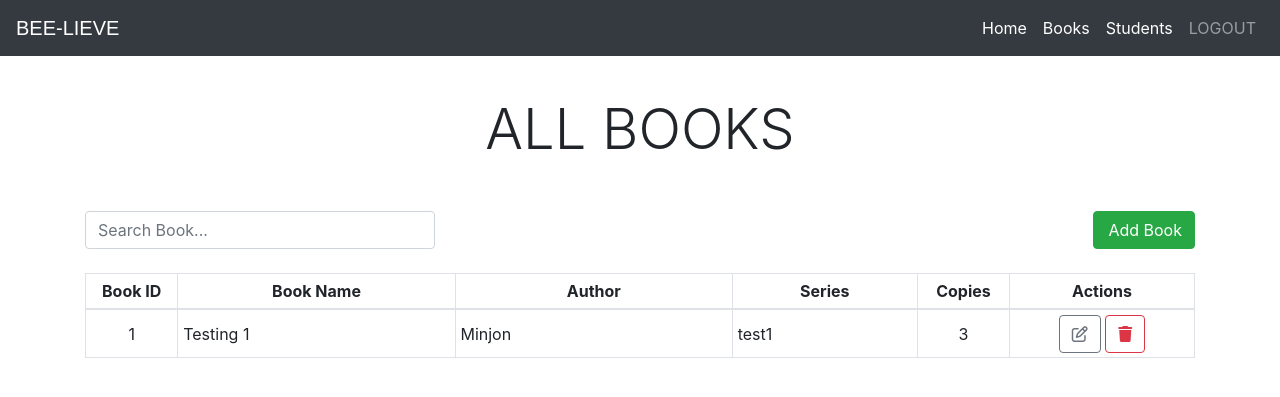
After one commit to MinjonH/django-library, a Django app: page /view_books in a window 1280 px wide. The commit adds this page. Shown: the top 397 px of the page. Run offline with Django 4.2, Linux system fonts and the light colour scheme; a user stored in the database is signed in; data comes from the database, SQL or seed files in the repository; both versions use the stored data as it was after the commit; some libraries are stand-ins or nearby versions.

Commit message:
view tables

```diff
--- a/library/library/urls.py
+++ b/library/library/urls.py
@@ -18,4 +18,7 @@ urlpatterns = [
     # displays after login
     path('afterlogin', views.dashboard_view),
 
+    #book functions
+    path('view_books', views.view_books),
+    path('view_students', views.view_students),
 ]
--- a/library/library_manager/models.py
+++ b/library/library_manager/models.py
@@ -1,25 +1,35 @@
 from django.db import models
 from django.core.validators import MaxValueValidator, MinValueValidator
+from django_extensions.db.fields import AutoSlugField
 
 class Student(models.Model):
+    student_num = models.IntegerField(unique=True, db_index=True)
     name = models.CharField(max_length=255, blank=False)
     grade = models.IntegerField(validators=[MinValueValidator(0), MaxValueValidator(12)])
     book_limit = models.IntegerField(default=3)
-    slug = models.SlugField(max_length=255)
+    slug = AutoSlugField(populate_from='name')
 
     def __str__(self):
         return self.name
 
 class Series(models.Model):
     name = models.CharField(max_length=255, db_index=True)
-    slug = models.SlugField(max_length=255, unique=True)
+    slug = AutoSlugField(populate_from='name')
+
+    class Meta:
+        verbose_name_plural = 'Series'
+
+    def __str__(self):
+        return self.name
+
 
 class Book(models.Model):
     title = models.CharField(max_length=255, blank=False)
     author = models.CharField(max_length=255, blank=True)
+    copies = models.IntegerField(default=1)
     series = models.ForeignKey(Series, related_name='book', on_delete=models.CASCADE)
     is_issued = models.BooleanField(default=False)
-    slug = models.SlugField(max_length=255)
+    slug = AutoSlugField(populate_from='title')
 
     def __str__(self) -> str:
         return self.title
--- a/library/library_manager/views.py
+++ b/library/library_manager/views.py
@@ -19,16 +19,26 @@ def admin_signup(request):
     if request.method=='POST':
         form=forms.AdminSigupForm(request.POST)
         if form.is_valid():
-            user=form.save()
+            user = form.save()
             user.set_password(user.password)
+            is_superuser = True
+            is_staff = True
+            user.is_superuser = is_superuser
+            user.is_staff = is_staff
             user.save()
-
-
-            my_admin_group = Group.objects.get_or_create(name='ADMIN')
-            my_admin_group[0].user_set.add(user)
-
-            return HttpResponseRedirect('adminlogin')
+            login(request, user)
+            return HttpResponseRedirect('afterlogin')
     return render(request,'library/admin_signup.html',{'form':form})
 
 def dashboard_view(request):
     return render(request,'library/dashboard.html')
+
+@login_required(login_url='adminlogin')
+def view_books(request):
+    books = models.Book.objects.all()
+    return render(request,'library/view_books.html',{'books':books})
+
+@login_required(login_url='adminlogin')
+def view_students(request):
+    students = models.Student.objects.all()
+    return render(request,'library/view_students.html',{'students':students})
--- a/library/templates/library/navbar.html
+++ b/library/templates/library/navbar.html
@@ -51,8 +51,8 @@
 					<div class="navbar-nav">
 						{% if user.is_authenticated %}
 						<a href="/" class="nav-item nav-link active">Home</a>
-						<a href="/viewbooks" class="nav-item nav-link active">Books</a>
-						<a href="/viewstudents" class="nav-item nav-link active"
+						<a href="/view_books" class="nav-item nav-link active">Books</a>
+						<a href="/view_students" class="nav-item nav-link active"
 							>Students</a
 						>
 						<a href="logout" class="nav-item nav-link">LOGOUT</a>
--- /dev/null
+++ b/library/templates/library/view_books.html
@@ -0,0 +1,85 @@
+{% include 'library/navbar.html' %}
+<html>
+	<head>
+		<link
+			rel="stylesheet"
+			href="https://cdn.jsdelivr.net/npm/bootstrap@4.1.3/dist/css/bootstrap.min.css"
+			integrity="sha384-MCw98/SFnGE8fJT3GXwEOngsV7Zt27NXFoaoApmYm81iuXoPkFOJwJ8ERdknLPMO"
+			crossorigin="anonymous"
+		/>
+		<script
+			src="https://kit.fontawesome.com/30bc8ba1f7.js"
+			crossorigin="anonymous"
+		></script>
+		<title>All Books | Bee-Lieve Library</title>
+		<style>
+			h1 {
+				margin-top: 6rem;
+				margin-bottom: 3rem;
+			}
+			span {
+				padding-left: 2px;
+			}
+		</style>
+	</head>
+	<body>
+		{% if books %}
+		<div class="container">
+			<h1 class="display-4 text-center">ALL BOOKS</h1>
+			<div class="row">
+				<div class="col-4">
+					<input
+						class="form-control mb-4"
+						type="text"
+						placeholder="Search Book..."
+					/>
+				</div>
+				<div class="col-8 text-right">
+					<button class="btn btn-success mb-4">
+						<span>Add Book</span>
+					</button>
+				</div>
+			</div>
+			<div class="table-responsive">
+				<table class="table table-sm table-hover table-bordered">
+					<thead class="text-center align-middle">
+						<tr>
+							<th class="text-md col-1 font-bold cursor-default w-20">
+								Book ID
+							</th>
+							<th class="text-md col-3 font-bold cursor-default">Book Name</th>
+							<th class="text-md col-3 font-bold cursor-default">Author</th>
+							<th class="text-md col-2 font-bold cursor-default">Series</th>
+							<th class="text-md col-1 font-bold cursor-default">Copies</th>
+							<th class="text-md font-bold cursor-default">Actions</th>
+						</tr>
+					</thead>
+					<tbody>
+						{% for book in books %}
+						<tr>
+							<td class="text-center align-middle">{{book.id}}</td>
+							<td class="align-middle">{{book.title}}</td>
+							<td class="align-middle">{{book.author}}</td>
+							<td class="align-middle">{{book.series}}</td>
+							<td class="text-center align-middle">{{book.copies}}</td>
+							<td class="text-center align-middle">
+								<button class="btn btn-outline-secondary me-2">
+									<i class="fa-regular fa-pen-to-square"></i>
+								</button>
+								<button class="btn btn-outline-danger">
+									<i class="fa-solid fa-trash"></i>
+								</button>
+							</td>
+						</tr>
+						{% endfor %}
+					</tbody>
+				</table>
+			</div>
+		</div>
+
+		{% else %}
+		<h1 class="display-4 text-center">No books</h1>
+
+		{% endif %}
+	</body>
+</html>
```
Also changed, not shown: library/library_manager/admin.py (+5 -9 lines), library/templates/library/dashboard.html (+6 -2 lines), library/templates/library/view_students.html (added, +82 -0 lines), library/db.sqlite3, library/library_manager/migrations/0001_initial.py (added).
